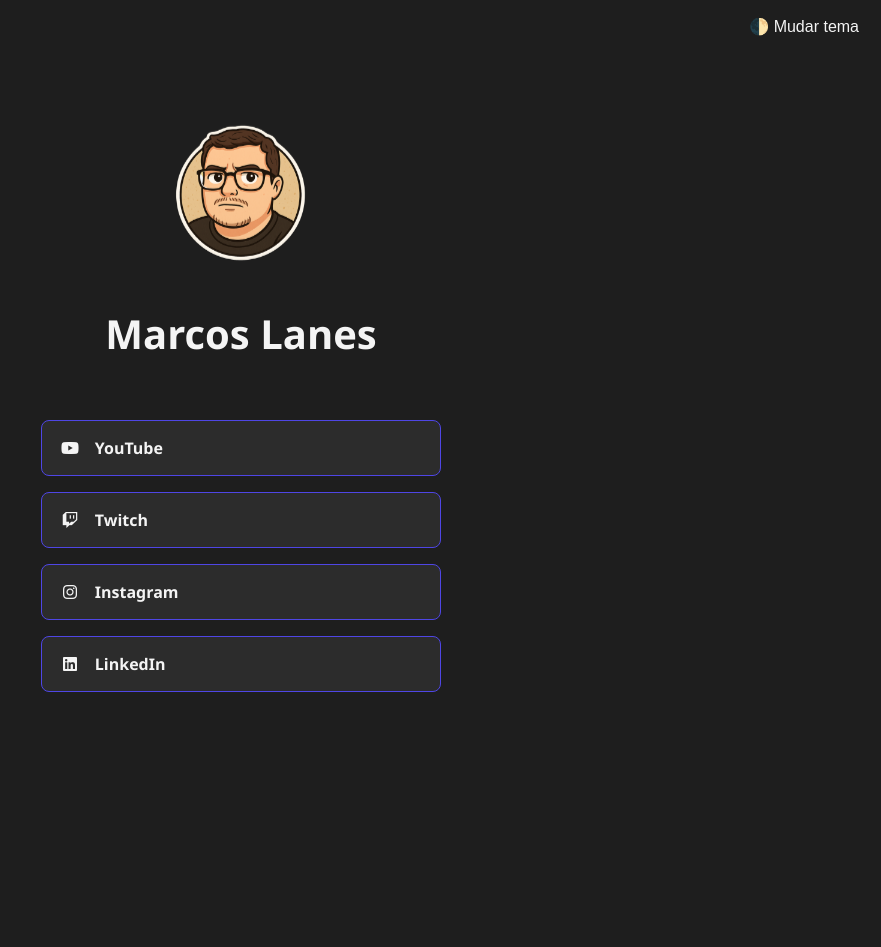
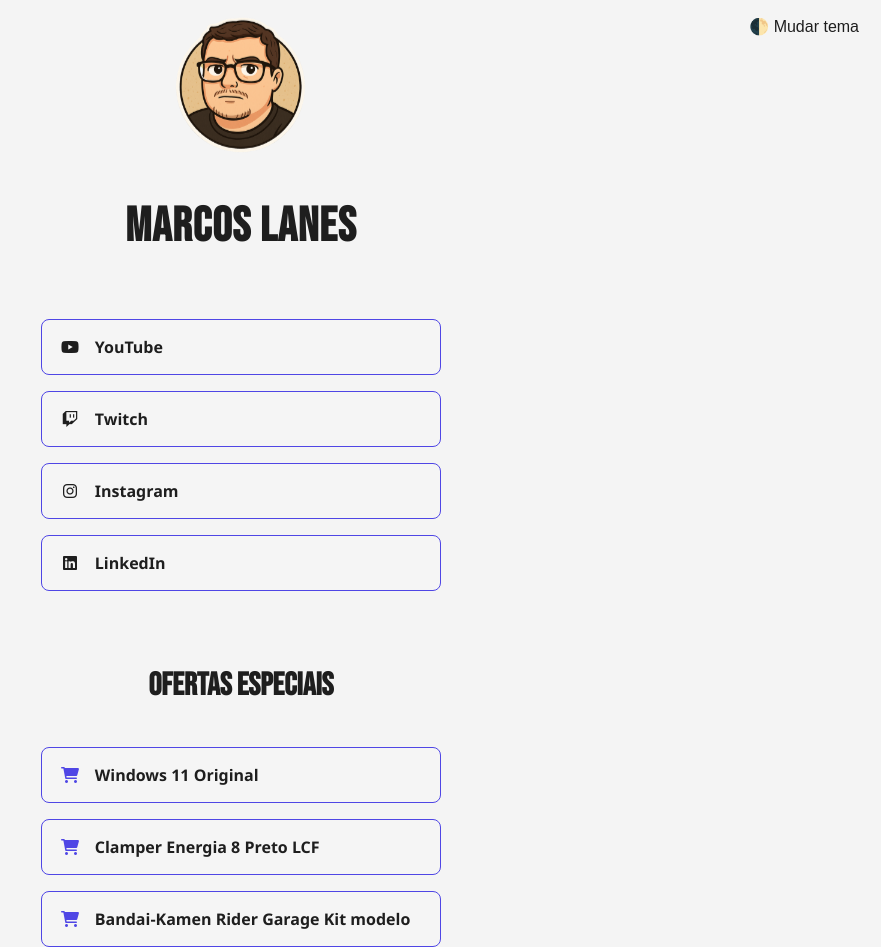
Before and after one commit to marcoslanes/marcoslanes.github.io, a plain HTML site: page index.html in a window 1280 px wide. Both pictures are taken after a click on the button "🌓 Mudar tema". Shown: the whole page, without its empty margins (399-1280 px from the left). Before the commit the page ends 800 px from the top, so only its background shows below. Drawn offline with Linux system fonts and the light colour scheme.

Commit message:
Adição dos links de ofertas.
Adicionada a sessão de ofertas abaixo das redes sociais.

```diff
--- a/index.html
+++ b/index.html
@@ -4,6 +4,9 @@
   <meta charset="UTF-8" />
   <meta name="viewport" content="width=device-width, initial-scale=1.0" />
   <title>Marcos Lanes</title>
+  <link rel="preconnect" href="https://fonts.googleapis.com">
+  <link rel="preconnect" href="https://fonts.gstatic.com" crossorigin>
+  <link href="https://fonts.googleapis.com/css2?family=Bebas+Neue&display=swap" rel="stylesheet">
   <link rel="stylesheet" href="https://cdnjs.cloudflare.com/ajax/libs/font-awesome/6.0.0-beta3/css/all.min.css">
   <style>
     :root {
@@ -15,6 +18,7 @@
       --button-hover: #4f46e530;
       --accent-color: #4f46e5;
       --font-main: 'Segoe UI', Tahoma, Geneva, Verdana, sans-serif;
+      --font-title: 'Bebas Neue', cursive;
     }
 
     body {
@@ -31,10 +35,17 @@
       transition: background-color 0.3s, color 0.3s;
     }
 
+    body.light-mode {
+      background-color: var(--bg-light);
+      color: var(--text-light);
+    }
+
     h1 {
       margin-top: 1rem;
-      font-size: 2.5rem;
+      font-size: 3rem;
       text-align: center;
+      font-family: var(--font-title);
+      letter-spacing: 1px;
     }
 
     .profile-img {
@@ -103,8 +114,36 @@
       color: inherit;
     }
 
+    .offer-card {
+      display: flex;
+      align-items: center;
+      justify-content: flex-start;
+      gap: 0.8rem;
+      text-align: left;
+      padding: 1rem;
+      background-color: var(--button-bg);
+      border: 1px solid var(--accent-color);
+      border-radius: 8px;
+      color: inherit;
+      font-weight: bold;
+      text-decoration: none;
+      transition: background-color 0.3s, transform 0.2s, box-shadow 0.2s;
+    }
+
+    .offer-card:hover {
+      background-color: var(--button-hover);
+      transform: scale(1.05);
+      box-shadow: 0 4px 12px rgba(0, 0, 0, 0.15);
+    }
+
+    .offer-card i {
+      width: 24px;
+      text-align: center;
+      color: var(--accent-color);
+    }
+
     @media (max-width: 600px) {
-      .link-button {
+      .link-button, .offer-card {
         font-size: 1rem;
         padding: 0.8rem;
       }
@@ -122,9 +161,19 @@
     <a href="https://www.linkedin.com/in/marcoslanes" class="link-button" target="_blank"><i class="fab fa-linkedin"></i> LinkedIn</a>
   </div>
 
+  <div class="offers" style="margin-top: 3rem; width: 90%; max-width: 400px; display: flex; flex-direction: column; gap: 1rem;">
+    <h2 style="font-family: var(--font-title); font-size: 2rem; text-align: center;">Ofertas Especiais</h2>
+    <a href="https://www.gvgmall.com/gvg/laneswin11" class="offer-card"><i class="fas fa-shopping-cart"></i><span>Windows 11 Original</span></a>
+    <a href="https://encurtador.com.br/TAsiE" class="offer-card"><i class="fas fa-shopping-cart"></i><span>Clamper Energia 8 Preto LCF</span></a>
+    <a href="https://s.click.aliexpress.com/e/_oCcPQ53" class="offer-card"><i class="fas fa-shopping-cart"></i><span>Bandai-Kamen Rider Garage Kit modelo</span></a>
+  </div>
+
   <script>
     function toggleTheme() {
-      document.body.classList.toggle('dark-mode');
+      const body = document.body;
+      const isDark = body.classList.contains('dark-mode');
+      body.classList.toggle('dark-mode', !isDark);
+      body.classList.toggle('light-mode', isDark);
     }
   </script>
 </body>
```
